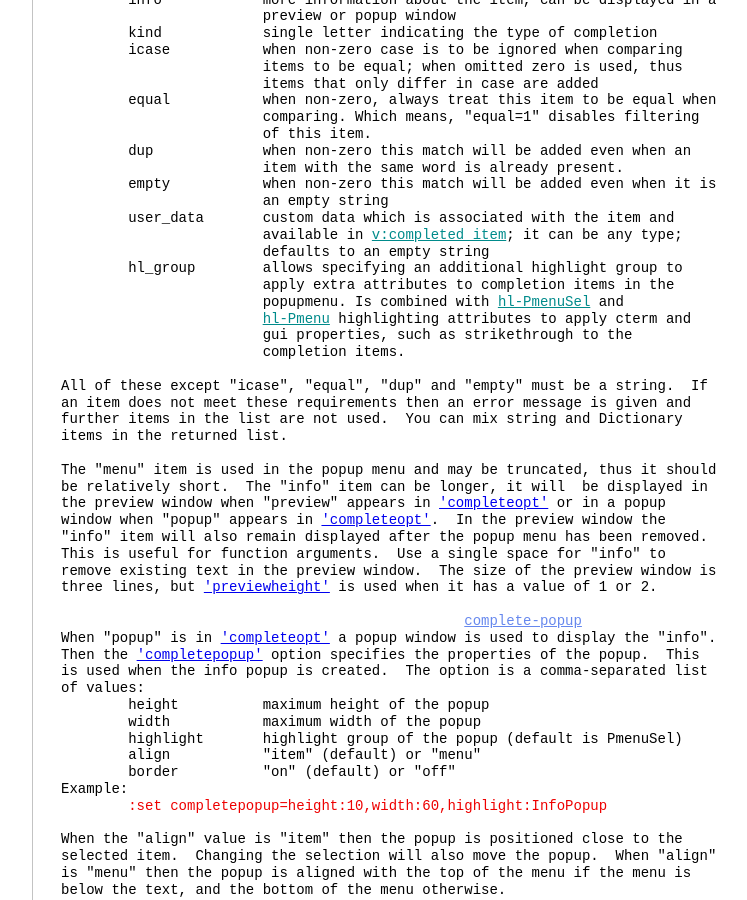
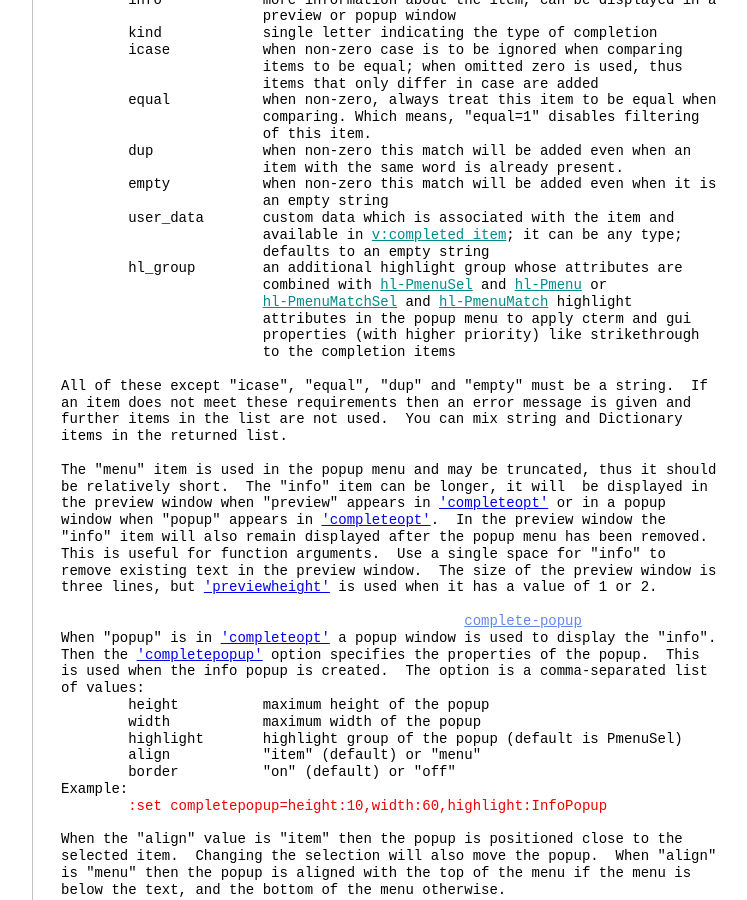
Before and after one commit to vim-jp/vimdoc-en, a Jekyll site: the page built from insert.html, in a window 1280 px wide and 900 px high, scrolled down 19847 px. Shown: the whole window, without its empty margins (340-1087 px from the left). Built offline with Jekyll 4.4.1, drawn with Linux system fonts in a browser that asks for light colours; nearby versions of some CDN libraries; comment, search, counter and statistics services are not loaded; some of the changed text lies outside the part shown.

Commit message:
Generated by GitHub workflow 10123570476
https://github.com/vim-jp/vimdoc-en/actions/runs/10123570476

```diff
--- a/insert.html
+++ b/insert.html
@@ -3,7 +3,7 @@ layout: vimdoc
 helpname: 'insert'
 ---
 <div id='vimCodeElement'>
-<a class="Constant" href="insert.html" name="insert.txt">insert.txt</a>&nbsp;&nbsp;&nbsp;&nbsp;For&nbsp;<span class="Identifier">Vim version 9.1.</span>&nbsp;&nbsp;Last change: 2024 Jul 25<br>
+<a class="Constant" href="insert.html" name="insert.txt">insert.txt</a>&nbsp;&nbsp;&nbsp;&nbsp;For&nbsp;<span class="Identifier">Vim version 9.1.</span>&nbsp;&nbsp;Last change: 2024 Jul 27<br>
 <br>
 <br>
 &nbsp;&nbsp;&nbsp;&nbsp;&nbsp;&nbsp;&nbsp;&nbsp;&nbsp;&nbsp;&nbsp;&nbsp;&nbsp;&nbsp;&nbsp;&nbsp;&nbsp;&nbsp;<span class="Identifier">VIM REFERENCE MANUAL&nbsp;&nbsp;&nbsp;&nbsp;by Bram Moolenaar</span><br>
@@ -1188,12 +1188,12 @@ items:<br>
 &nbsp;&nbsp;&nbsp;&nbsp;&nbsp;&nbsp;&nbsp;&nbsp;user_data&nbsp;&nbsp;&nbsp;&nbsp;&nbsp;&nbsp; custom data which is associated with the item and<br>
 &nbsp;&nbsp;&nbsp;&nbsp;&nbsp;&nbsp;&nbsp;&nbsp;&nbsp;&nbsp;&nbsp;&nbsp;&nbsp;&nbsp;&nbsp;&nbsp;&nbsp;&nbsp;&nbsp;&nbsp;&nbsp;&nbsp;&nbsp;&nbsp;available in&nbsp;<a class="Identifier" href="eval.html#v:completed_item">v:completed_item</a>; it can be any type;<br>
 &nbsp;&nbsp;&nbsp;&nbsp;&nbsp;&nbsp;&nbsp;&nbsp;&nbsp;&nbsp;&nbsp;&nbsp;&nbsp;&nbsp;&nbsp;&nbsp;&nbsp;&nbsp;&nbsp;&nbsp;&nbsp;&nbsp;&nbsp;&nbsp;defaults to an empty string<br>
-&nbsp;&nbsp;&nbsp;&nbsp;&nbsp;&nbsp;&nbsp;&nbsp;hl_group&nbsp;&nbsp;&nbsp;&nbsp;&nbsp;&nbsp;&nbsp;&nbsp;allows specifying an additional highlight group to<br>
-&nbsp;&nbsp;&nbsp;&nbsp;&nbsp;&nbsp;&nbsp;&nbsp;&nbsp;&nbsp;&nbsp;&nbsp;&nbsp;&nbsp;&nbsp;&nbsp;&nbsp;&nbsp;&nbsp;&nbsp;&nbsp;&nbsp;&nbsp;&nbsp;apply extra attributes to completion items in the<br>
-&nbsp;&nbsp;&nbsp;&nbsp;&nbsp;&nbsp;&nbsp;&nbsp;&nbsp;&nbsp;&nbsp;&nbsp;&nbsp;&nbsp;&nbsp;&nbsp;&nbsp;&nbsp;&nbsp;&nbsp;&nbsp;&nbsp;&nbsp;&nbsp;popupmenu. Is combined with&nbsp;<a class="Identifier" href="syntax.html#hl-PmenuSel">hl-PmenuSel</a>&nbsp;and<br>
-&nbsp;&nbsp;&nbsp;&nbsp;&nbsp;&nbsp;&nbsp;&nbsp;&nbsp;&nbsp;&nbsp;&nbsp;&nbsp;&nbsp;&nbsp;&nbsp;&nbsp;&nbsp;&nbsp;&nbsp;&nbsp;&nbsp;&nbsp;&nbsp;<a class="Identifier" href="syntax.html#hl-Pmenu">hl-Pmenu</a>&nbsp;highlighting attributes to apply cterm and<br>
-&nbsp;&nbsp;&nbsp;&nbsp;&nbsp;&nbsp;&nbsp;&nbsp;&nbsp;&nbsp;&nbsp;&nbsp;&nbsp;&nbsp;&nbsp;&nbsp;&nbsp;&nbsp;&nbsp;&nbsp;&nbsp;&nbsp;&nbsp;&nbsp;gui properties, such as strikethrough to the<br>
-&nbsp;&nbsp;&nbsp;&nbsp;&nbsp;&nbsp;&nbsp;&nbsp;&nbsp;&nbsp;&nbsp;&nbsp;&nbsp;&nbsp;&nbsp;&nbsp;&nbsp;&nbsp;&nbsp;&nbsp;&nbsp;&nbsp;&nbsp;&nbsp;completion items.<br>
+&nbsp;&nbsp;&nbsp;&nbsp;&nbsp;&nbsp;&nbsp;&nbsp;hl_group&nbsp;&nbsp;&nbsp;&nbsp;&nbsp;&nbsp;&nbsp;&nbsp;an additional highlight group whose attributes are<br>
+&nbsp;&nbsp;&nbsp;&nbsp;&nbsp;&nbsp;&nbsp;&nbsp;&nbsp;&nbsp;&nbsp;&nbsp;&nbsp;&nbsp;&nbsp;&nbsp;&nbsp;&nbsp;&nbsp;&nbsp;&nbsp;&nbsp;&nbsp;&nbsp;combined with&nbsp;<a class="Identifier" href="syntax.html#hl-PmenuSel">hl-PmenuSel</a>&nbsp;and&nbsp;<a class="Identifier" href="syntax.html#hl-Pmenu">hl-Pmenu</a>&nbsp;or<br>
+&nbsp;&nbsp;&nbsp;&nbsp;&nbsp;&nbsp;&nbsp;&nbsp;&nbsp;&nbsp;&nbsp;&nbsp;&nbsp;&nbsp;&nbsp;&nbsp;&nbsp;&nbsp;&nbsp;&nbsp;&nbsp;&nbsp;&nbsp;&nbsp;<a class="Identifier" href="syntax.html#hl-PmenuMatchSel">hl-PmenuMatchSel</a>&nbsp;and&nbsp;<a class="Identifier" href="syntax.html#hl-PmenuMatch">hl-PmenuMatch</a>&nbsp;highlight<br>
+&nbsp;&nbsp;&nbsp;&nbsp;&nbsp;&nbsp;&nbsp;&nbsp;&nbsp;&nbsp;&nbsp;&nbsp;&nbsp;&nbsp;&nbsp;&nbsp;&nbsp;&nbsp;&nbsp;&nbsp;&nbsp;&nbsp;&nbsp;&nbsp;attributes in the popup menu to apply cterm and gui<br>
+&nbsp;&nbsp;&nbsp;&nbsp;&nbsp;&nbsp;&nbsp;&nbsp;&nbsp;&nbsp;&nbsp;&nbsp;&nbsp;&nbsp;&nbsp;&nbsp;&nbsp;&nbsp;&nbsp;&nbsp;&nbsp;&nbsp;&nbsp;&nbsp;properties (with higher priority) like strikethrough<br>
+&nbsp;&nbsp;&nbsp;&nbsp;&nbsp;&nbsp;&nbsp;&nbsp;&nbsp;&nbsp;&nbsp;&nbsp;&nbsp;&nbsp;&nbsp;&nbsp;&nbsp;&nbsp;&nbsp;&nbsp;&nbsp;&nbsp;&nbsp;&nbsp;to the completion items<br>
 <br>
 All of these except &quot;icase&quot;, &quot;equal&quot;, &quot;dup&quot; and &quot;empty&quot; must be a string.&nbsp;&nbsp;If<br>
 an item does not meet these requirements then an error message is given and<br>
```
